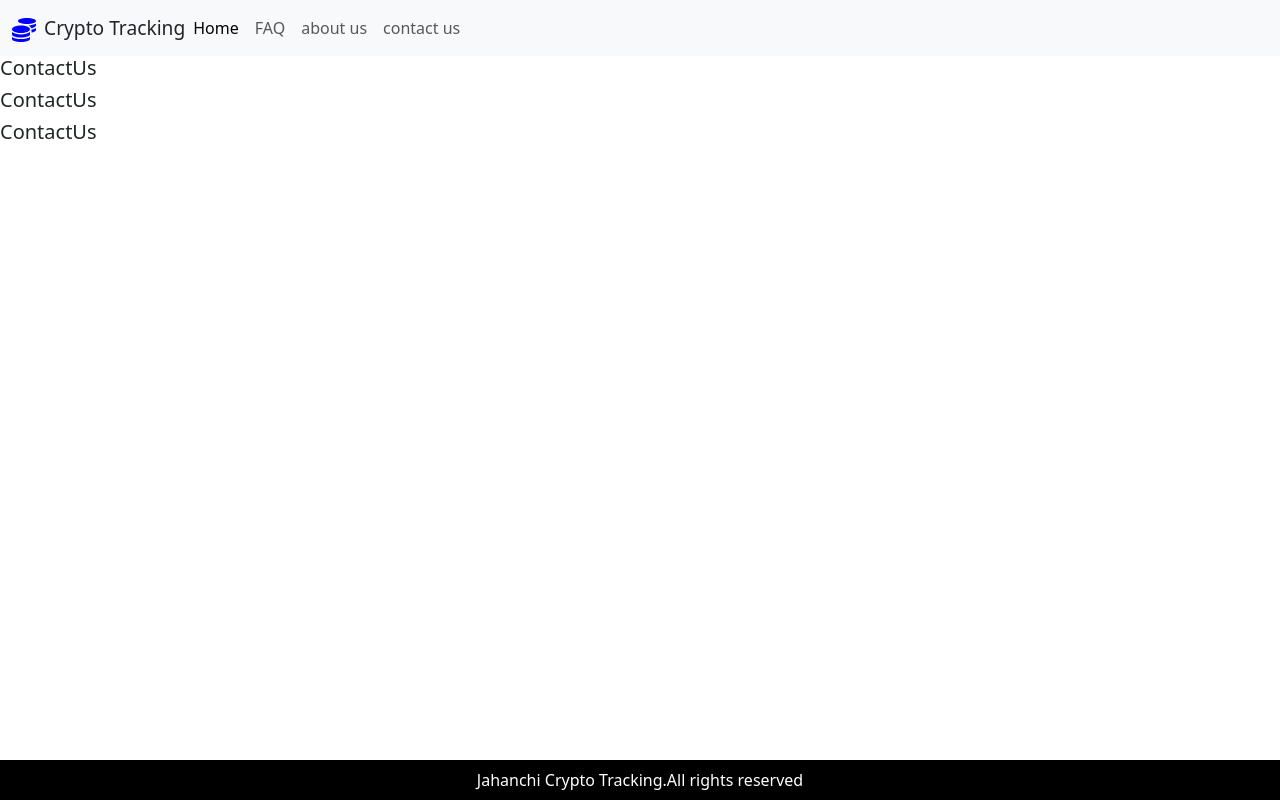
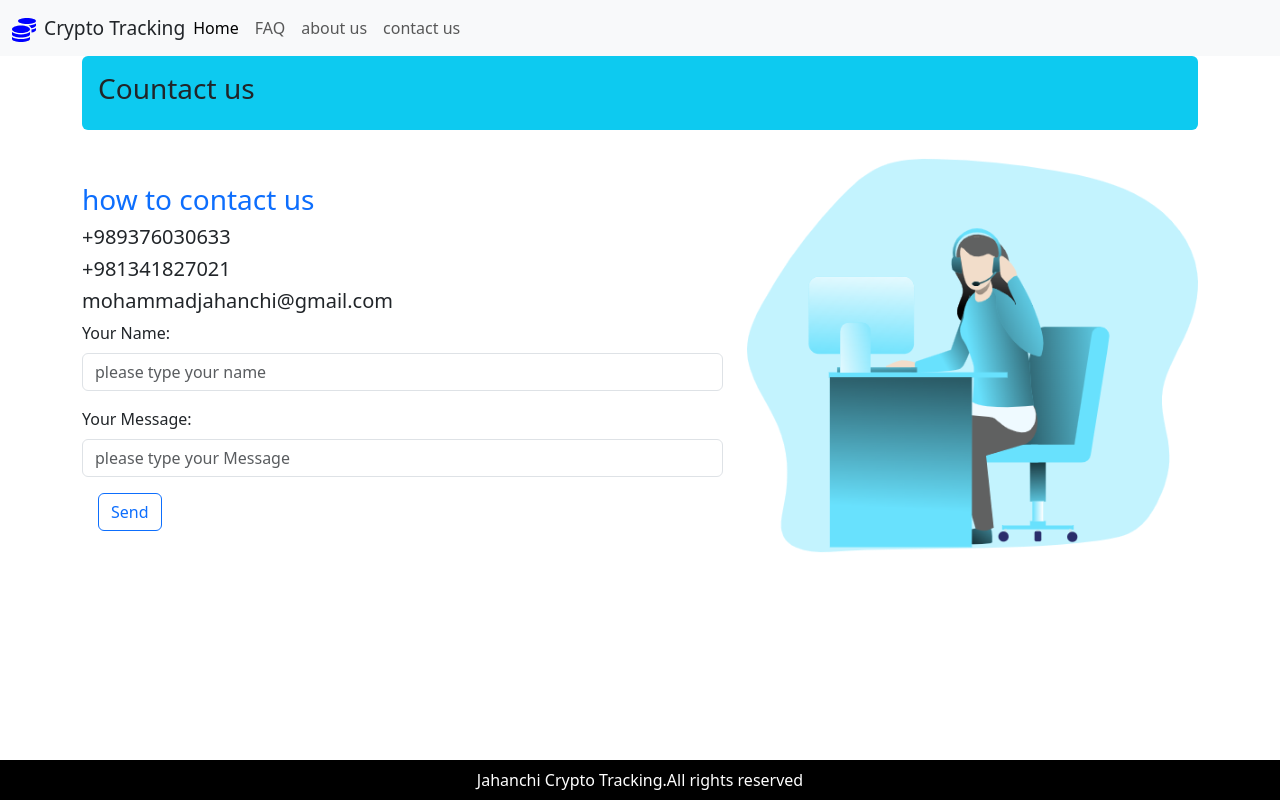
Before and after one commit to mohammadjahanchi/jahanchi-crypto-tracking, a React (Create React App) app: page /contact-us in a window 1280 px wide. Built offline with nearby package versions, Linux system fonts and the light colour scheme.

Commit message:
contact us 100% to complate

```diff
--- a/src/pages/CountactUS.page.jsx
+++ b/src/pages/CountactUS.page.jsx
@@ -1,13 +1,46 @@
 import React from "react";
+import contactus from '../assets/images/contact.png'
 
-const ContactUs=()=>{
-    return(
-        <div>
-            <h5>ContactUs</h5>
-            <h5>ContactUs</h5>
-            <h5>ContactUs</h5>
+const ContactUsPage = () => {
+  return (
+    <div className="container">
+    <div className="columns">
+        <div className="col-12 bg-info p-3 rounded ">
+            <h3>Countact us</h3>
+        </div>
+    </div>
+    <div className="row align-items-center ">
+        <div className="col-md-7">
+            <div className="mt-1">
+                <h3 className="text-primary">how to contact us</h3>
+                <h5>+989376030633</h5>
+                <h5>+981341827021</h5>
+                <h5>mohammadjahanchi@gmail.com</h5>
+            </div>
+        <div className="mt-2">
+            <div class="mb-3">
+                 <label for="exampleFormControlInput1" class="form-label">Your Name:</label>
+                 <input type="text" class="form-control" id="exampleFormControlInput1" placeholder="please type your name" />
+            </div>
+            <div class="mb-3">
+                 <label for="exampleFormControlInput1" class="form-label">Your Message:</label>
+                 <input type="text" class="form-control" id="exampleFormControlInput1" placeholder="please type your Message" />
+            </div>
+            <button className="btn btn-outline-primary ms-3">Send</button>
+        </div>
+        </div>
 
+
+        <div className="col-md-5 text-center ">
+            <img src={contactus} alt="about" className="img-fluid about-img"></img>
         </div>
-    )
+
+    </div>
+
+
+
+</div>
+  );
 };
-export default ContactUs;
+
+export default ContactUsPage;
```
Also changed, not shown: src/assets/images/contact.png (added), 1 other file (tests, documents, lock files or other folders).
